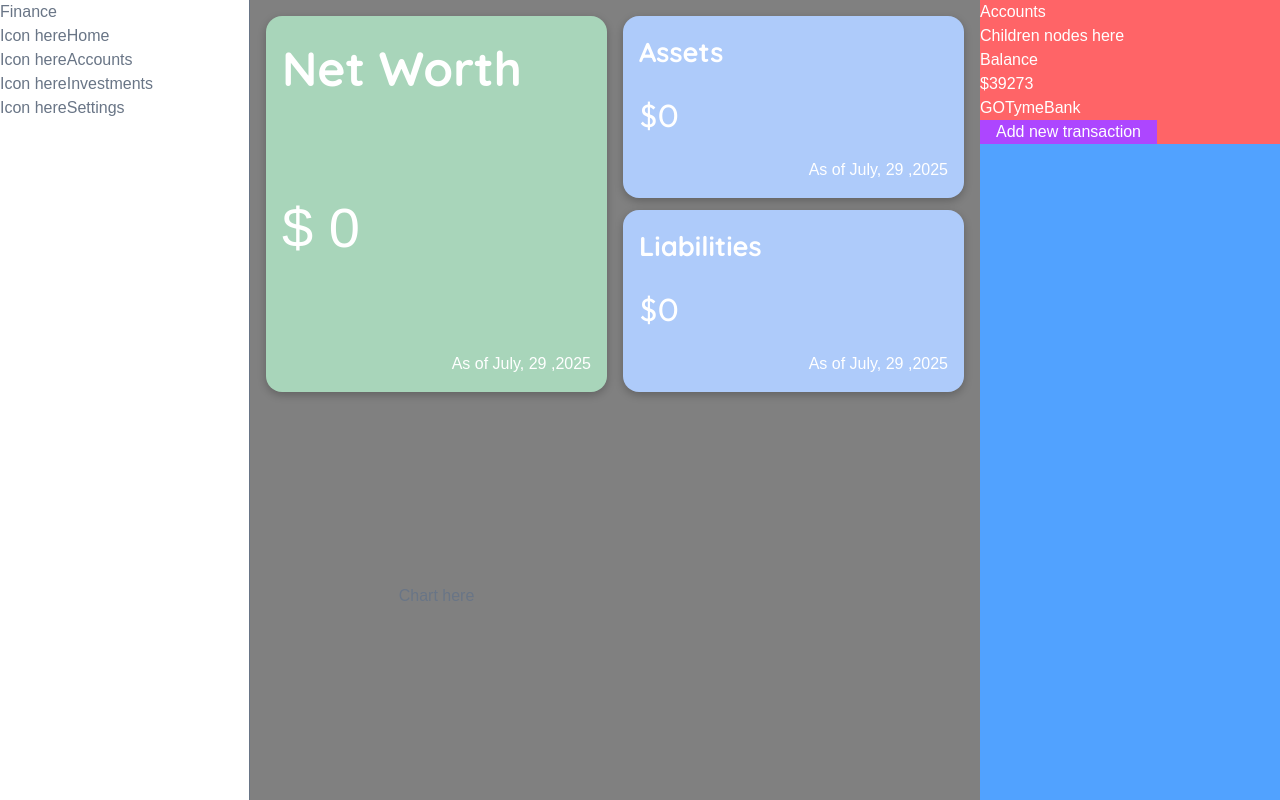
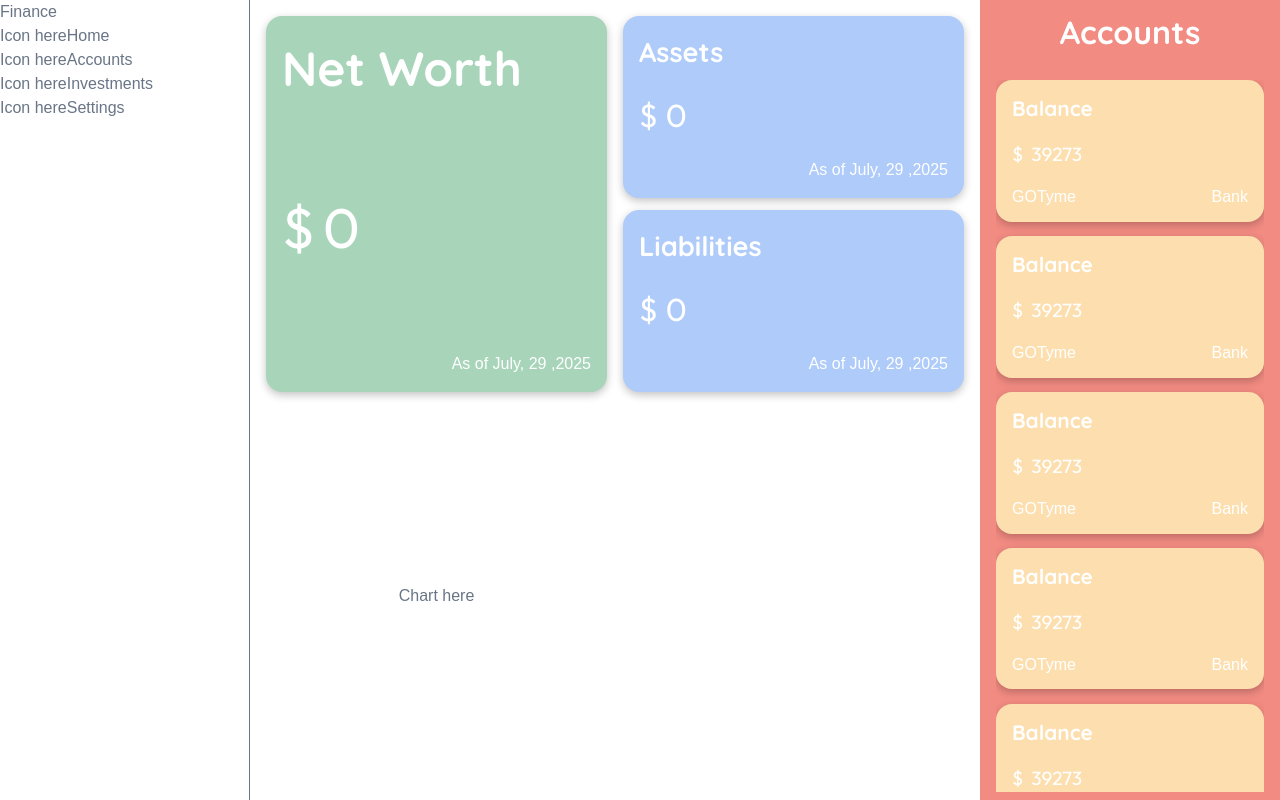
Before and after one commit to asshleygozar/financial-manager, a Next.js app: page /home in a window 1280 px wide. Built offline with nearby package versions, Linux system fonts and the light colour scheme.

Commit message:
feat: implement accounts section for accounts overview for larger screens - implement account card design and display - add container for account cards on home page dashboard

```diff
--- a/app/home/page.tsx
+++ b/app/home/page.tsx
@@ -44,7 +44,41 @@ function Home() {
 			</section>
 			<section className='bg-blue-400'>
 				<RightSideBar>
-					<div>Children nodes here</div>
+					<AccountCard
+						title='Balance'
+						currency='$'
+						balance={39273}
+						accountName='GOTyme'
+						accountCategory='Bank'
+					/>
+					<AccountCard
+						title='Balance'
+						currency='$'
+						balance={39273}
+						accountName='GOTyme'
+						accountCategory='Bank'
+					/>
+					<AccountCard
+						title='Balance'
+						currency='$'
+						balance={39273}
+						accountName='GOTyme'
+						accountCategory='Bank'
+					/>
+					<AccountCard
+						title='Balance'
+						currency='$'
+						balance={39273}
+						accountName='GOTyme'
+						accountCategory='Bank'
+					/>
+					<AccountCard
+						title='Balance'
+						currency='$'
+						balance={39273}
+						accountName='GOTyme'
+						accountCategory='Bank'
+					/>
 					<AccountCard
 						title='Balance'
 						currency='$'
--- a/components/RightSideBar.tsx
+++ b/components/RightSideBar.tsx
@@ -1,10 +1,11 @@
+import styles from '@/styles/components/right-side-bar.module.css';
 function RightSideBar({children} : {children: React.ReactNode}) {
     return (
-        <aside className="text-white bg-red-400">
-            <h1>Accounts</h1>
-            {children}
-        </aside>
-    );
+			<aside className={styles.container}>
+				<h1>Accounts</h1>
+				<div className={styles.accounts}>{children}</div>
+			</aside>
+		);
 }
 
 export default RightSideBar;
--- a/components/ui/card.tsx
+++ b/components/ui/card.tsx
@@ -45,7 +45,7 @@ function AccountCard({
 	accountCategory,
 }: Cards) {
 	return (
-		<div>
+		<div className={`${styles.accountCard} ${styles.card}`}>
 			<h1>{title}</h1>
 			<h2>
 				<span>{currency}</span>
--- /dev/null
+++ b/styles/components/right-side-bar.module.css
@@ -0,0 +1,28 @@
+.container {
+	height: 100vh;
+	background-color: var(--accent-red);
+	padding: 0.5rem 1rem;
+    display: flex;
+    flex-direction: column;
+    gap: 1.5rem;
+}
+.container > .accounts {
+    overflow: auto;
+	display: flex;
+    flex-direction: column;
+    align-items: center;
+	gap: 0.9rem;
+}
+
+.accounts > div {
+    height: 9.375rem;
+    gap: 1rem;
+}
+
+.container > h1 {
+	text-align: center;
+	font-family: var(--font-quick-sand);
+	font-size: 2rem;
+	font-weight: bold;
+	color: var(--bg-foreground);
+}
--- a/styles/components/ui/card.module.css
+++ b/styles/components/ui/card.module.css
@@ -1,8 +1,12 @@
 .card {
+	display: flex;
+	flex-direction: column;
+	justify-content: space-between;
 	border-radius: 16px;
 	padding: 1rem;
 	box-shadow: rgba(0, 0, 0, 0.24) 0px 3px 8px;
-    color: var(--bg-foreground);
+	color: var(--bg-foreground);
+	width: 100%;
 }
 
 .card > h1 {
@@ -10,8 +14,14 @@
 	font-weight: bold;
 }
 
+.card  h2 {
+	display: flex;
+	gap: 0.5rem;
+	font-family: var(--font-outfit);
+}
+
 .card > h3 {
-    align-self: flex-end;
+	align-self: flex-end;
 }
 
 .mainCard > h1 {
@@ -27,7 +37,6 @@
 }
 
 .subCard > h2 {
-	font-family: var(--font-outfit);
 	font-size: 2rem;
 }
 
@@ -35,14 +44,26 @@
 	background-color: var(--accent-green);
 	width: 100%;
 	min-height: 100%;
-	display: flex;
-	flex-direction: column;
-	justify-content: space-between;
 }
 
 .subCard {
 	background-color: var(--accent-blue);
+}
+
+.accountCard {
+	padding: 0.8rem 1rem;
+	background-color: var(--accent-yellow);
+}
+
+.accountCard > h1 {
+	font-size: 1.3rem;
+}
+
+.accountCard > h2 {
+	font-size: 1.2rem;
+}
+
+.accountCard > div {
 	display: flex;
-	flex-direction: column;
 	justify-content: space-between;
 }
--- a/styles/home.module.css
+++ b/styles/home.module.css
@@ -1,7 +1,7 @@
 .container {
 	height: 100vh;
 	width: 100%;
-	background-color: grey;
+	background-color: var(--background-color);
 	display: grid;
 	grid-template-columns: 1fr 300px;
 }
```
